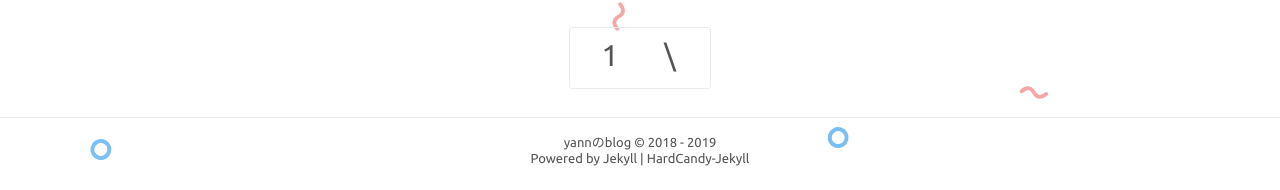
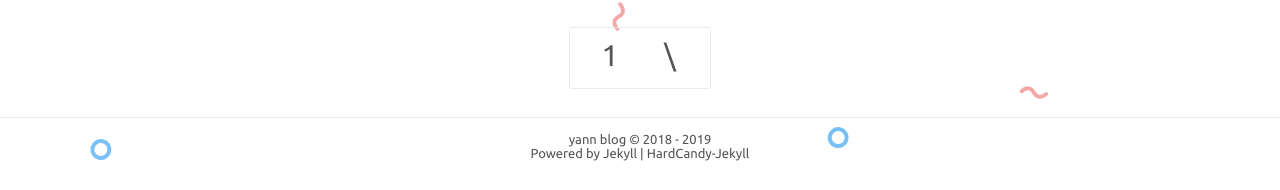
Before and after one commit to Yann-Liu-Yiyang/Yann-Liu-Yiyang.github.io, a Jekyll site: the page built from index.html, in a window 1280 px wide. Shown: the part 1455-1645 px from the top of the page. Built offline with Jekyll 4.4.1, drawn with Linux system fonts in a browser that asks for light colours; comment, search, counter and statistics services are not loaded.

Commit message:
Update _config.yml

```diff
--- a/_config.yml
+++ b/_config.yml
@@ -1,8 +1,8 @@
 # Site settings 配置站点
-title: 'yannのblog'
+title: 'yann blog'
 description: 'nothing'
 keywords: 'nothing'
-url: 'https://yann-liu-yiyang.github.io/' # your host
+url: 'https://yann-liu-yiyang.github.io' # your host
 
 # nav 中文字符空格：&emsp;
 nav: # 最佳体验 六个标签 且最好每个标签不超过4中文字
```
